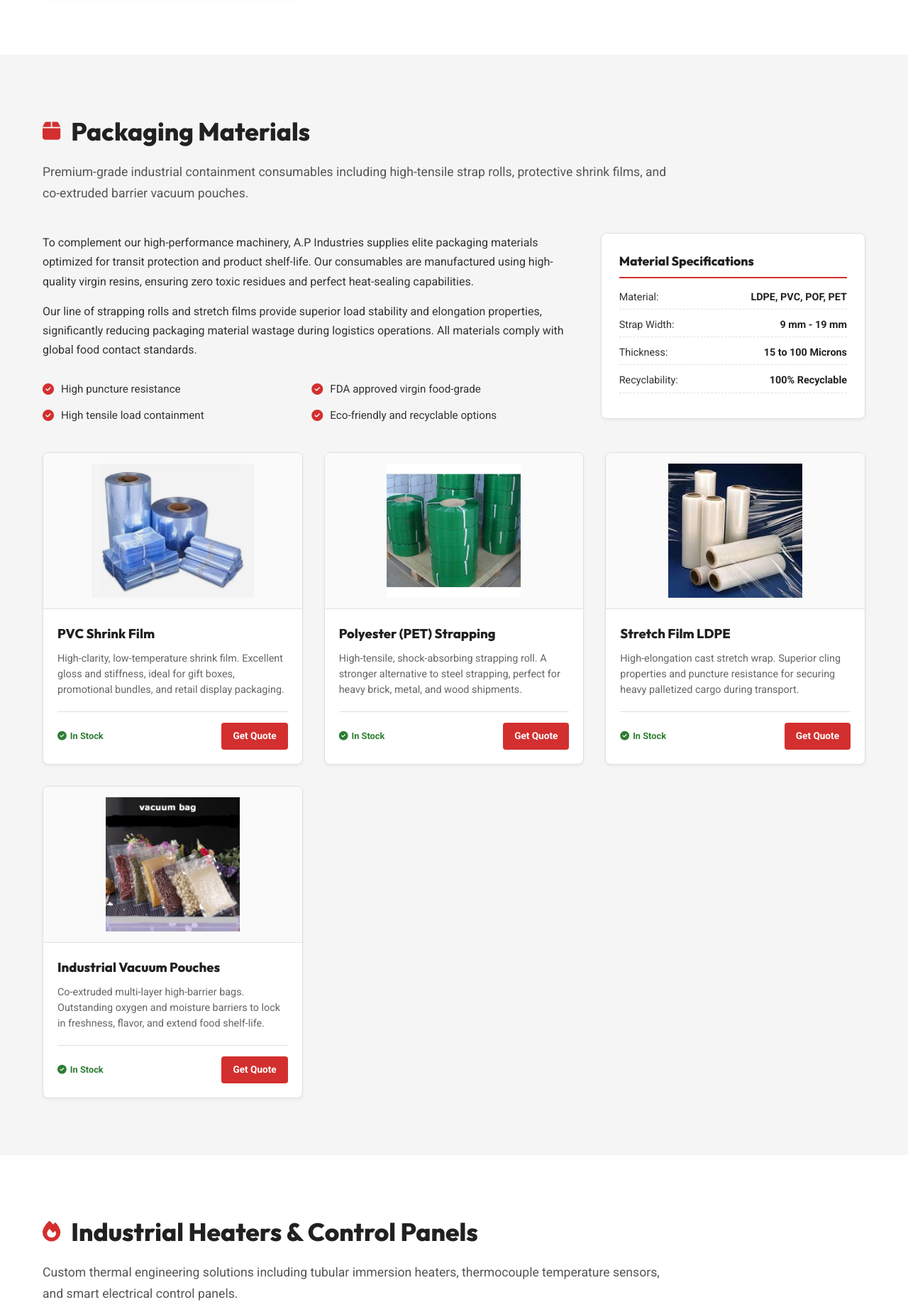
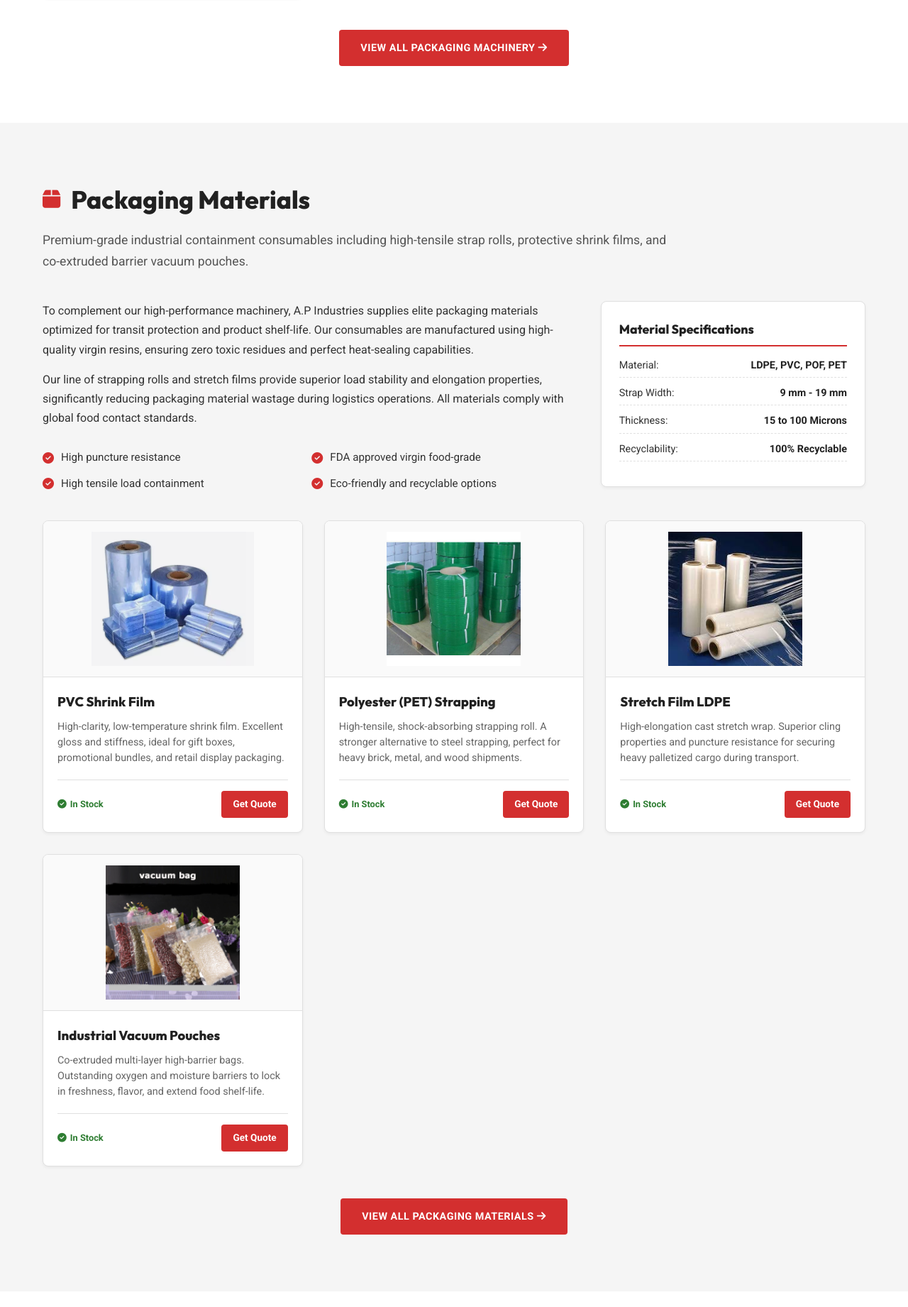
Before and after one commit to qaengineernotes/ap-industries, a plain HTML site: page industrial-packaging-heating-categories.html in a window 1280 px wide. Shown: the part 2458-4299 px from the top of the page at 71% size. Drawn offline with Linux system fonts and the light colour scheme.

Commit message:
added button under each category

```diff
--- a/css/style.css
+++ b/css/style.css
@@ -988,3 +988,8 @@ footer {
         grid-template-columns: 1fr;
     }
 }
+
+.category-view-all-wrap {
+    text-align: center;
+    margin-top: 45px;
+}
--- a/industrial-packaging-heating-categories.html
+++ b/industrial-packaging-heating-categories.html
@@ -206,6 +206,9 @@
                     </div>
                 </div>
             </div>
+            <div class="category-view-all-wrap">
+                <a href="packaging-machinery-products.html" class="btn btn-primary">View All Packaging Machinery <i class="fas fa-arrow-right"></i></a>
+            </div>
         </div>
     </section>
 
@@ -299,6 +302,9 @@
                         </div>
                     </div>
                 </div>
+            </div>
+            <div class="category-view-all-wrap">
+                <a href="packaging-materials-products.html" class="btn btn-primary">View All Packaging Materials <i class="fas fa-arrow-right"></i></a>
             </div>
         </div>
     </section>
@@ -394,6 +400,9 @@
                     </div>
                 </div>
             </div>
+            <div class="category-view-all-wrap">
+                <a href="industrial-heaters-control-panels-products.html" class="btn btn-primary">View All Heaters & Panels <i class="fas fa-arrow-right"></i></a>
+            </div>
         </div>
     </section>
 
@@ -487,6 +496,9 @@
                         </div>
                     </div>
                 </div>
+            </div>
+            <div class="category-view-all-wrap">
+                <a href="industrial-ovens-furnaces-products.html" class="btn btn-primary">View All Ovens & Furnaces <i class="fas fa-arrow-right"></i></a>
             </div>
         </div>
     </section>
```
